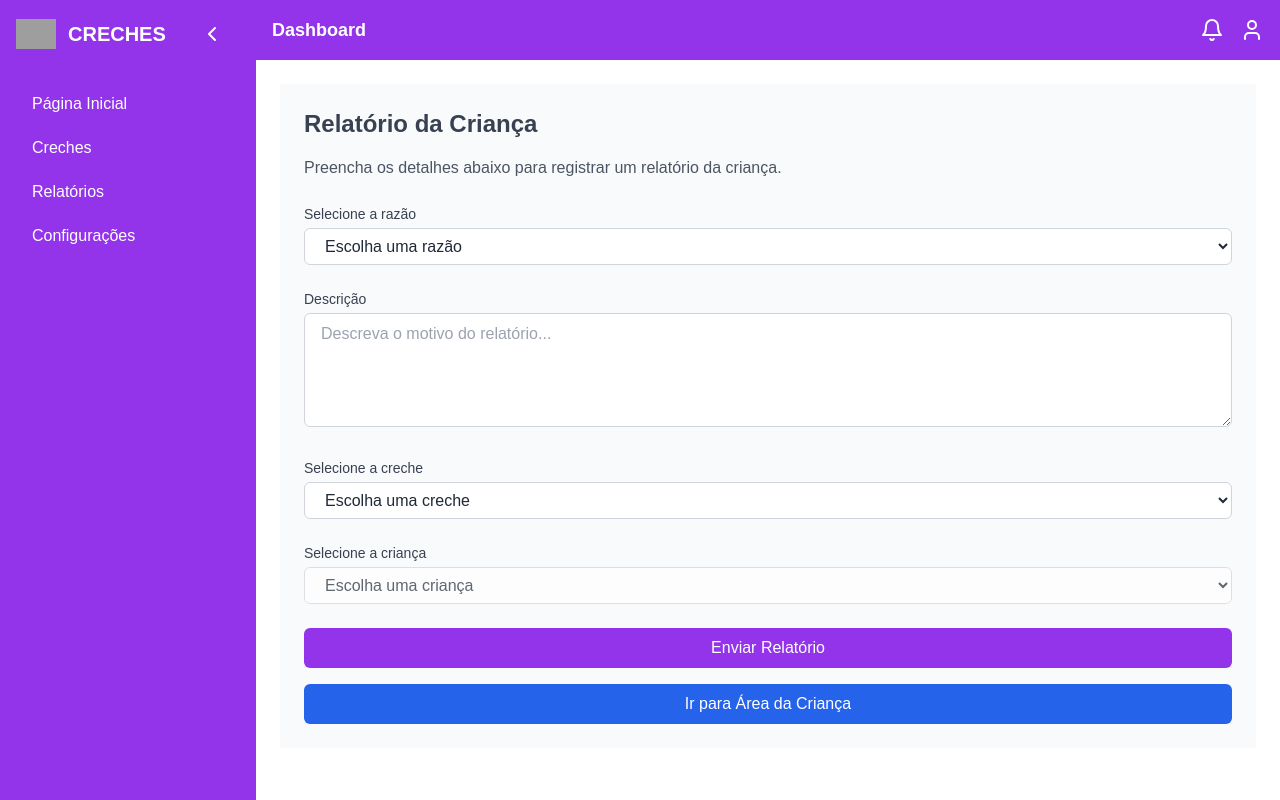
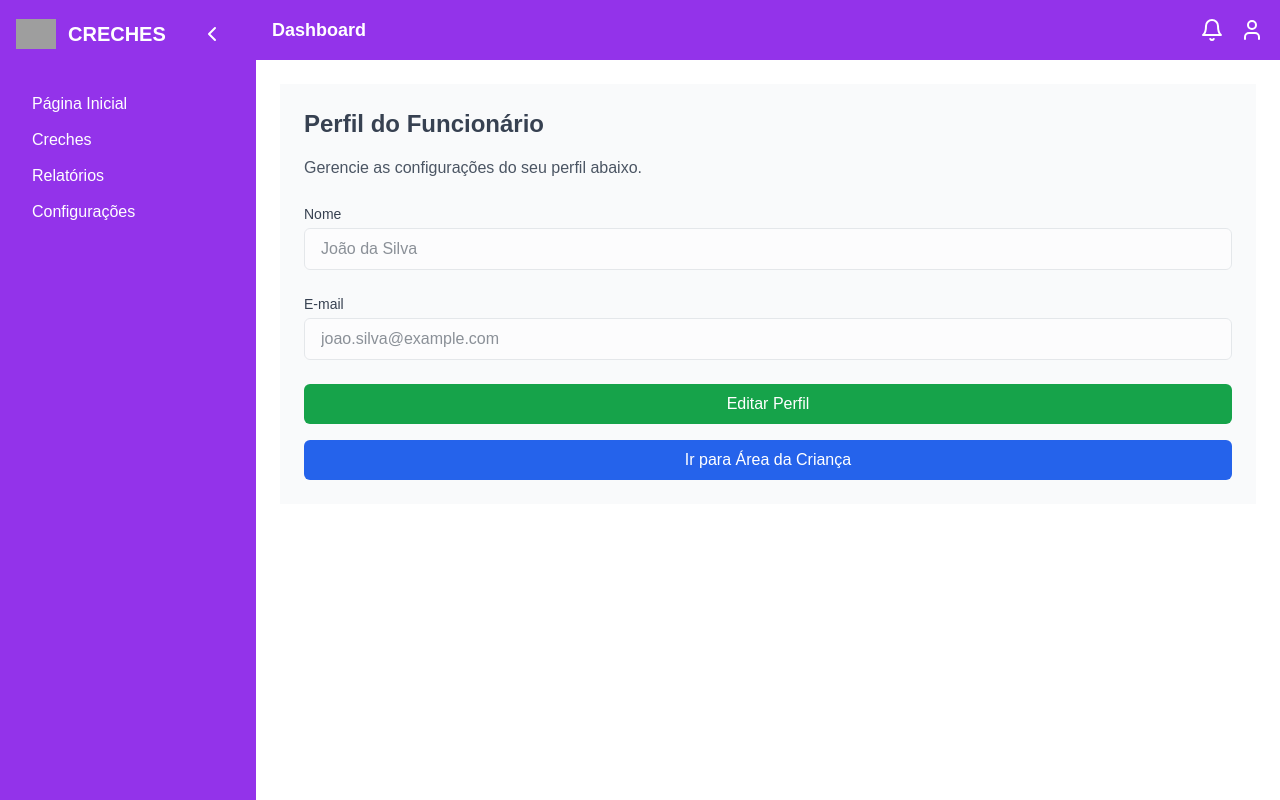
Before and after one commit to jframnp/Tagarela, a Next.js app: page /areagerente/perfil-funcionario in a window 1280 px wide. Built offline with nearby package versions, Linux system fonts and the light colour scheme; grey boxes are pictures that could not be loaded.

Commit message:
arrumando erros

```diff
--- a/app/areacrianca/page.tsx
+++ b/app/areacrianca/page.tsx
@@ -1,3 +1,6 @@
+'use client'
+
+
 import { useState } from 'react';
 import Image from 'next/image';
 import { Bell, MessageSquare, User, Download } from 'lucide-react';
--- a/app/areagerente/page.tsx
+++ b/app/areagerente/page.tsx
@@ -1,9 +1,13 @@
+'use client'
+
 import { useState } from 'react'
 import { useRouter } from 'next/navigation'
 import { Bell, User, ChevronLeft, ChevronRight } from 'lucide-react'
 import { Button } from '@/components/ui/button'
 import Image from 'next/image'
 import Link from 'next/link'
+import Layout from '@/components/view/areagerente';
+
 
 export default function DashboardLayout({ children }: { children: React.ReactNode }) {
   const router = useRouter()
@@ -11,10 +15,10 @@ export default function DashboardLayout({ children }: { children: React.ReactNod
   const [userMenuVisible, setUserMenuVisible] = useState(false)
 
   const menuItems = [
-    { label: 'Página Inicial', href: '/dashboard/home' },
-    { label: 'Creches', href: '/dashboard/creches' },
-    { label: 'Relatórios', href: '/dashboard/relatorios' },
-    { label: 'Configurações', href: '/dashboard/configuracoes' },
+    { label: 'Página Inicial', href: '/areagerente/home' },
+    { label: 'Creches', href: '/areagerente/creches' },
+    { label: 'Relatórios', href: '/areagerente/relatorios' },
+    { label: 'Configurações', href: '/areagerente/configuracoes' },
   ]
 
   const handleLogout = () => {
--- a/app/areagerente/perfil-funcionario/page.tsx
+++ b/app/areagerente/perfil-funcionario/page.tsx
@@ -1,135 +1,97 @@
-'use client'
+'use client';
 
-import { useState } from 'react'
-import { useRouter } from 'next/navigation'
-import Layout from '@/components/view/areagerente'
+import { useState } from 'react';
+import { useRouter } from 'next/navigation';
+import Layout from '@/components/view/areagerente';
 
-// Mock data for schools and children
-const schools = [
-    { id: 1, name: 'Jardim da Alegria', children: ['Ana', 'Lucas', 'Maria'] },
-    { id: 2, name: 'Creche Arco-Íris', children: ['João', 'Carla', 'Pedro'] },
-    { id: 3, name: 'Pequenos Exploradores', children: ['Sofia', 'Rafael'] },
-    { id: 4, name: 'Cantinho Feliz', children: ['Gabriel', 'Laura'] },
-]
+export default function PerfilFuncionario() {
+    const [name, setName] = useState('João da Silva');
+    const [email, setEmail] = useState('joao.silva@example.com');
+    const [password, setPassword] = useState('');
+    const [isEditing, setIsEditing] = useState(false);
 
-export default function RelatorioCriancaPage() {
-    const [selectedReason, setSelectedReason] = useState('')
-    const [selectedSchool, setSelectedSchool] = useState('')
-    const [selectedChild, setSelectedChild] = useState('')
-    const [description, setDescription] = useState('')
-    const router = useRouter()
+    const router = useRouter();
 
-    const handleSubmitReport = (e: React.FormEvent) => {
-        e.preventDefault()
-        console.log('Relatório enviado:', {
-            razão: selectedReason,
-            descrição: description,
-            creche: selectedSchool,
-            criança: selectedChild,
-        })
-        // Limpar os campos após o envio
-        setSelectedReason('')
-        setSelectedSchool('')
-        setSelectedChild('')
-        setDescription('')
-    }
+    const handleSaveChanges = () => {
+        console.log('Configurações salvas:', { name, email, password });
+        setIsEditing(false);
+        setPassword(''); // Limpar campo de senha após salvar
+    };
 
     const goToChildArea = () => {
-        router.push('/areacrianca')
-    }
+        router.push('/areacrianca');
+    };
 
     return (
         <div className="min-h-screen bg-blue-50 font-roboto">
             <Layout>
-                {/* Content */}
                 <main className="flex-1 p-6 overflow-y-auto bg-gray-50 dark:bg-gray-800">
-                    <h2 className="text-2xl font-semibold mb-4 text-gray-700 dark:text-gray-200">Relatório da Criança</h2>
+                    <h2 className="text-2xl font-semibold mb-4 text-gray-700 dark:text-gray-200">Perfil do Funcionário</h2>
                     <p className="text-gray-600 dark:text-gray-400 mb-6">
-                        Preencha os detalhes abaixo para registrar um relatório da criança.
+                        Gerencie as configurações do seu perfil abaixo.
                     </p>
 
-                    <form onSubmit={handleSubmitReport} className="space-y-6">
-                        {/* Seleção de Razão */}
+                    {/* Formulário de Configurações */}
+                    <form className="space-y-6">
                         <div>
                             <label className="block text-sm font-medium text-gray-700 dark:text-gray-300 mb-1">
-                                Selecione a razão
+                                Nome
                             </label>
-                            <select
-                                value={selectedReason}
-                                onChange={(e) => setSelectedReason(e.target.value)}
-                                className="w-full border border-gray-300 dark:border-gray-700 rounded-md px-4 py-2 text-gray-800 dark:text-gray-200 bg-white dark:bg-gray-900"
-                            >
-                                <option value="">Escolha uma razão</option>
-                                <option value="Comportamento">Comportamento</option>
-                                <option value="Desenvolvimento">Desenvolvimento</option>
-                                <option value="Outros">Outros</option>
-                            </select>
-                        </div>
-
-                        {/* Descrição */}
-                        <div>
-                            <label htmlFor="description" className="block text-sm font-medium text-gray-700 dark:text-gray-300 mb-1">
-                                Descrição
-                            </label>
-                            <textarea
-                                id="description"
-                                rows={4}
-                                className="w-full border border-gray-300 dark:border-gray-700 rounded-md px-4 py-2 text-gray-800 dark:text-gray-200 bg-white dark:bg-gray-900"
-                                value={description}
-                                onChange={(e) => setDescription(e.target.value)}
-                                placeholder="Descreva o motivo do relatório..."
+                            <input
+                                type="text"
+                                value={name}
+                                onChange={(e) => setName(e.target.value)}
+                                disabled={!isEditing}
+                                className={`w-full border ${isEditing ? 'border-gray-300 dark:border-gray-700' : 'border-gray-300 opacity-50'} rounded-md px-4 py-2 text-gray-800 dark:text-gray-200 bg-white dark:bg-gray-900`}
                             />
                         </div>
 
-                        {/* Seleção de Creche */}
                         <div>
                             <label className="block text-sm font-medium text-gray-700 dark:text-gray-300 mb-1">
-                                Selecione a creche
+                                E-mail
                             </label>
-                            <select
-                                value={selectedSchool}
-                                onChange={(e) => setSelectedSchool(e.target.value)}
-                                className="w-full border border-gray-300 dark:border-gray-700 rounded-md px-4 py-2 text-gray-800 dark:text-gray-200 bg-white dark:bg-gray-900"
-                            >
-                                <option value="">Escolha uma creche</option>
-                                {schools.map((school) => (
-                                    <option key={school.id} value={school.name}>
-                                        {school.name}
-                                    </option>
-                                ))}
-                            </select>
+                            <input
+                                type="email"
+                                value={email}
+                                onChange={(e) => setEmail(e.target.value)}
+                                disabled={!isEditing}
+                                className={`w-full border ${isEditing ? 'border-gray-300 dark:border-gray-700' : 'border-gray-300 opacity-50'} rounded-md px-4 py-2 text-gray-800 dark:text-gray-200 bg-white dark:bg-gray-900`}
+                            />
                         </div>
 
-                        {/* Seleção de Criança */}
+                        {isEditing && (
                             <div>
                                 <label className="block text-sm font-medium text-gray-700 dark:text-gray-300 mb-1">
-                                Selecione a criança
+                                    Nova Senha
                                 </label>
-                            <select
-                                value={selectedChild}
-                                onChange={(e) => setSelectedChild(e.target.value)}
+                                <input
+                                    type="password"
+                                    value={password}
+                                    onChange={(e) => setPassword(e.target.value)}
                                     className="w-full border border-gray-300 dark:border-gray-700 rounded-md px-4 py-2 text-gray-800 dark:text-gray-200 bg-white dark:bg-gray-900"
-                                disabled={!selectedSchool}
-                            >
-                                <option value="">Escolha uma criança</option>
-                                {schools
-                                    .find((school) => school.name === selectedSchool)
-                                    ?.children.map((child) => (
-                                        <option key={child} value={child}>
-                                            {child}
-                                        </option>
-                                    ))}
-                            </select>
+                                />
                             </div>
+                        )}
 
                         {/* Botões */}
                         <div className="space-y-4">
+                            {isEditing ? (
                                 <button
-                                type="submit"
+                                    type="button"
+                                    onClick={handleSaveChanges}
                                     className="w-full px-4 py-2 bg-purple-600 text-white rounded-md hover:bg-purple-700"
                                 >
-                                Enviar Relatório
+                                    Salvar Alterações
                                 </button>
+                            ) : (
+                                <button
+                                    type="button"
+                                    onClick={() => setIsEditing(true)}
+                                    className="w-full px-4 py-2 bg-green-600 text-white rounded-md hover:bg-green-700"
+                                >
+                                    Editar Perfil
+                                </button>
+                            )}
                             <button
                                 type="button"
                                 onClick={goToChildArea}
@@ -142,5 +104,5 @@ export default function RelatorioCriancaPage() {
                 </main>
             </Layout>
         </div>
-    )
+    );
 }
--- a/components/view/areagerente.tsx
+++ b/components/view/areagerente.tsx
@@ -2,14 +2,14 @@
 
 import { useState } from 'react'
 import { useRouter } from 'next/navigation'
-import { Bell, User, Settings, LogOut, ChevronLeft, ChevronRight } from 'lucide-react'
+import { Bell, User, ChevronLeft, ChevronRight } from 'lucide-react'
 import { Button } from '@/components/ui/button'
-import { Dialog, DialogContent, DialogHeader, DialogTitle } from '@/components/ui/dialog'
 import Image from 'next/image'
+import Link from 'next/link'
 
 export default function Layout({ children }: { children: React.ReactNode }) {
   const router = useRouter()
-  const [isMenuExpanded, setIsMenuExpanded] = useState(true) // Controla se o menu está expandido
+  const [isMenuExpanded, setIsMenuExpanded] = useState(true) // Controls whether the menu is expanded
   const [isDropdownOpen, setIsDropdownOpen] = useState(false)
 
   const menuItems = [
@@ -50,6 +50,7 @@ export default function Layout({ children }: { children: React.ReactNode }) {
             variant="ghost"
             onClick={() => setIsMenuExpanded(!isMenuExpanded)}
             className="text-white"
+            aria-label={isMenuExpanded ? 'Minimize menu' : 'Expand menu'}
           >
             {isMenuExpanded ? <ChevronLeft /> : <ChevronRight />}
           </Button>
@@ -58,16 +59,17 @@ export default function Layout({ children }: { children: React.ReactNode }) {
         {/* Menu Items */}
         <nav className="flex-1 p-4 space-y-2">
           {menuItems.map((item) => (
+            <Link key={item.label} href={item.href}>
               <Button
-              key={item.label}
                 variant="ghost"
                 className={`block w-full text-left py-2 px-4 rounded hover:bg-purple-700 ${
                   isMenuExpanded ? 'text-base' : 'text-sm'
                 }`}
-              onClick={() => router.push(item.href)}
+                aria-label={item.label}
               >
                 {isMenuExpanded ? item.label : item.label.charAt(0)}
               </Button>
+            </Link>
           ))}
         </nav>
       </aside>
@@ -83,24 +85,30 @@ export default function Layout({ children }: { children: React.ReactNode }) {
               <User
                 className="h-6 w-6 cursor-pointer hover:text-blue-200 transition-colors"
                 onClick={() => setIsDropdownOpen(!isDropdownOpen)}
+                aria-label="User menu"
               />
               {isDropdownOpen && (
                 <div className="absolute right-0 mt-2 w-48 bg-white text-black shadow-md rounded">
+                  <Link href="/perfil">
                     <button
                       className="block w-full text-left px-4 py-2 hover:bg-gray-100"
-                    onClick={() => router.push('/perfil')}
+                      aria-label="Profile"
                     >
                       Perfil
                     </button>
+                  </Link>
+                  <Link href="/configuracoes">
                     <button
                       className="block w-full text-left px-4 py-2 hover:bg-gray-100"
-                    onClick={() => router.push('/configuracoes')}
+                      aria-label="Settings"
                     >
                       Configurações
                     </button>
+                  </Link>
                   <button
                     className="block w-full text-left px-4 py-2 text-red-600 hover:bg-gray-100"
                     onClick={handleLogout}
+                    aria-label="Logout"
                   >
                     Sair
                   </button>
```
Lines whose indentation alone changed are shown as unchanged.
